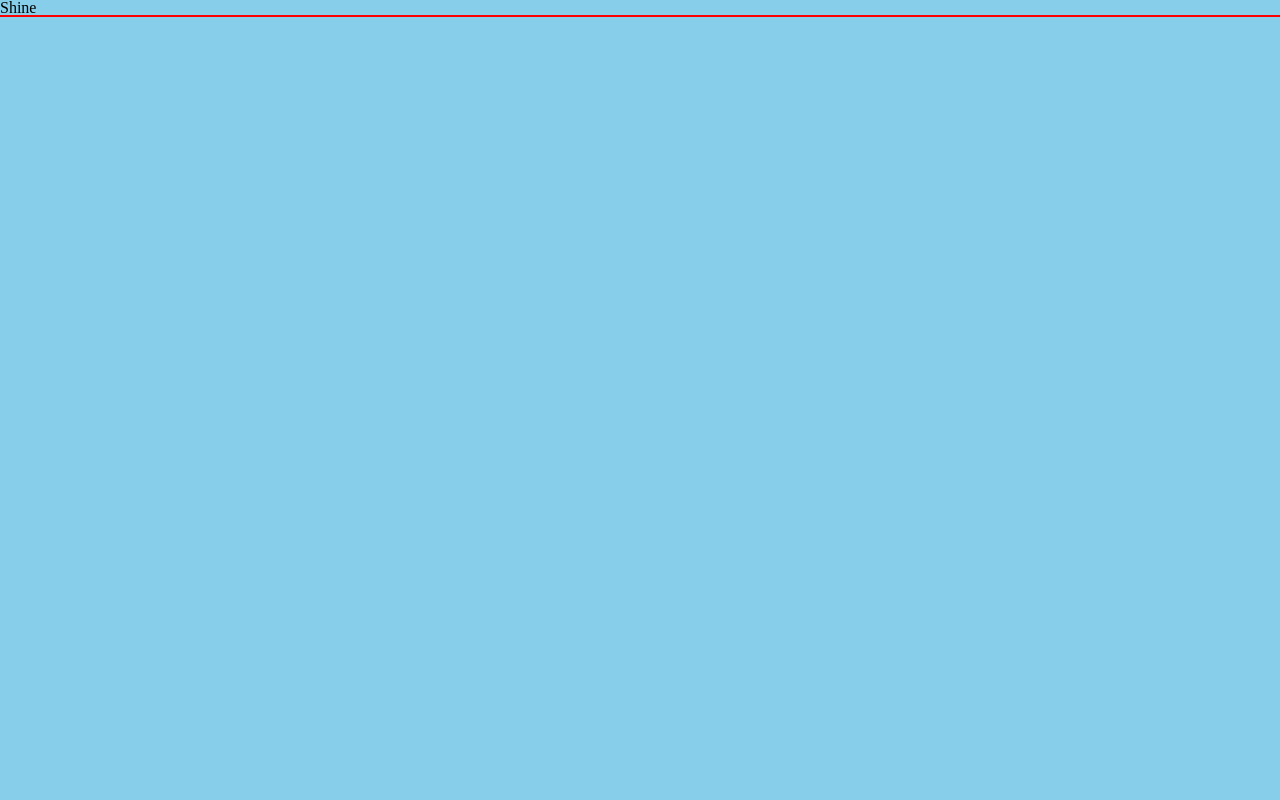
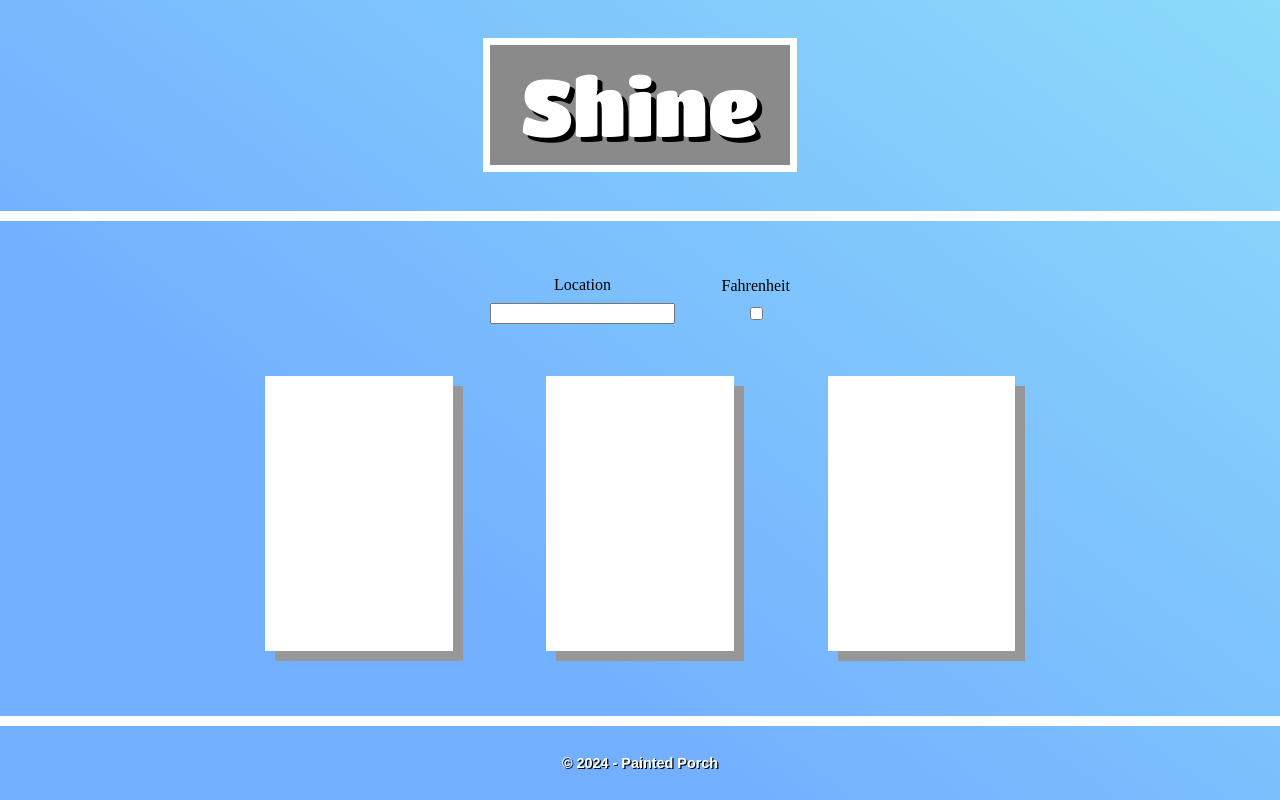
Before and after one commit to PaintedPorch/odin-weather, a website built with webpack: page src/index.html in a window 1280 px wide. Built offline with nearby package versions, Linux system fonts and the light colour scheme.

Commit message:
Add questionable styling

```diff
--- a/src/css/style.css
+++ b/src/css/style.css
@@ -1,9 +1,126 @@
 * {
-    outline: 1px solid red;
+    /* outline: 1px solid red; */
+}
+
+/* titan-one-regular - latin */
+@font-face {
+    font-display: swap; /* Check https://developer.mozilla.org/en-US/docs/Web/CSS/@font-face/font-display for other options. */
+    font-family: 'Titan One';
+    font-style: normal;
+    font-weight: 400;
+    src: url('./../assets/fonts/titan-one-v15-latin-regular.woff2') format('woff2'); /* Chrome 36+, Opera 23+, Firefox 39+, Safari 12+, iOS 10+ */
+}
+
+html {
+    height: 100vh;
+    width: 100vw;
+    background: linear-gradient(217deg, rgb(140, 219, 250), rgb(114, 175, 255) 70.71%),
+    linear-gradient(127deg, rgba(255, 255, 255, 0.8), rgba(116, 116, 116, 0) 70.71%),
+    linear-gradient(336deg, rgba(255, 255, 255, 0.8), rgba(129, 129, 129, 0) 70.71%);
+    /* background-image: url("./../assets/images/Cloudy.jpeg"); */
+    background-size: 100% 100%;
 }
 
 body {
-    height: 100vh;
-    width: 100vw;
-    background-color: skyblue;
+    height: 100%;
+    width: 100%;
+    display: grid;
+    grid-template-rows: 2.5fr 6fr 1fr;
 }
+
+.title-div {
+    display: flex;
+    width: 100%;
+    height: 100%;
+    align-items: center;
+    justify-content: center;
+    border-bottom: 10px solid white;
+}
+
+.title-block {
+    display: flex;
+    justify-content: center;
+    align-items: center;
+    height: 120px;
+    width: 300px;
+    background-color: rgb(138, 138, 138);
+    border: 1px solid black;
+    border: 7.5px solid rgb(255, 255, 255);
+}
+
+.title {
+    font-family: "Titan One";
+    display: flex;
+    justify-content: center;
+    align-items: center;
+    font-size: 5rem;
+    color: white;
+    text-shadow: 5px 5px black;
+}
+
+.weather-cards {
+    height: 100%;
+    width: 100%;
+    display: flex;
+    justify-content: center;
+    align-items: center;
+    flex-direction: column;
+    gap: 10%;
+}
+
+.searchDiv {
+    display: flex;
+    justify-content: space-between;
+    align-items: center;
+    height: 50px;
+    width: 300px;
+}
+
+.searchBarDiv {
+    display: flex;
+    justify-content: center;
+    align-items: center;
+    flex-direction: column;
+    gap: 10px;
+}
+
+.checkbox {
+    display: flex;
+    flex-direction: column;
+    justify-content: start;
+    align-items: center;
+    gap: 10px;
+}
+
+.cards {
+    gap: 12.5%;
+    display: flex;
+    justify-content: center;
+    align-items: center;
+}
+
+.card {
+    background-color: white;
+    min-height: 150px;
+    min-width: 100px;
+    height: 275px;
+    width: 250px;
+    box-shadow: 10px 10px rgb(151, 151, 151);
+}
+
+.footer {
+    text-decoration: none;
+    color: white;
+    font-family: sans-serif;
+    font-weight: bold;
+    display: flex;
+    justify-content: center;
+    align-items: center;
+    font-size: .9rem;
+    text-shadow: 1.2px 1.2px black;
+    border-top: 10px solid white;
+}
+
+.footer:hover {
+    cursor: pointer;
+}
--- a/src/idea.txt
+++ b/src/idea.txt
@@ -15,3 +15,8 @@ and the temperature down below.
 -Toggle button for White and Black filter.
 
 -Optional: Click on a card to see the data for more specific hours
+-Optional: When the sunny background is in use, change the box shadow
+
+-Make functions general purpose. The function that processes the Search
+should work by entering a button into the function and processing it.
+It should be a general onchange value grabber, not just for that element.
--- a/src/index.html
+++ b/src/index.html
@@ -4,10 +4,31 @@
     <meta charset="UTF-8">
     <meta http-equiv="X-UA-Compatible" content="IE=edge">
     <meta name="viewport" content="width=device-width, initial-scale=1.0">
-    <title>Shine</title>
 </head>
 <body>
-    <h1 class="title">Shine</h1>
-    <div class="weather-cards"></div>
+    <div class="title-div">
+        <div class="title-block">
+            <h1 class="title">Shine</h1>
+        </div>
+    </div>
+    <div class="weather-cards">
+        <div class="searchDiv">
+            <div class="searchBarDiv">
+                <label for="searchBar">Location</label>
+                <input type="text" name="searchBar" id="searchBar" class="searchBar">
+            </div>
+            <div class="checkbox">
+                <label for="checkbox">Fahrenheit</label>
+                <input type="checkbox" name="fahrenheit" id="fahrenheit">
+            </div>
+
+        </div>
+        <div class="cards">
+            <div class="card"></div>
+            <div class="card"></div>
+            <div class="card"></div>
+        </div>
+    </div>
+    <a href="https://github.com/PaintedPorch/odin-weather" class="footer">© 2024 - Painted Porch</a>
 </body>
 </html>
```
Also changed, not shown: src/assets/fonts/titan-one-v15-latin-regular.woff2 (added), src/assets/images/Cloudy.jpeg (added), src/assets/images/Partly-cloudy.jpeg (added), src/assets/images/Rainy.jpeg (added), src/assets/images/Sunny.jpeg (added), 2 other files.
